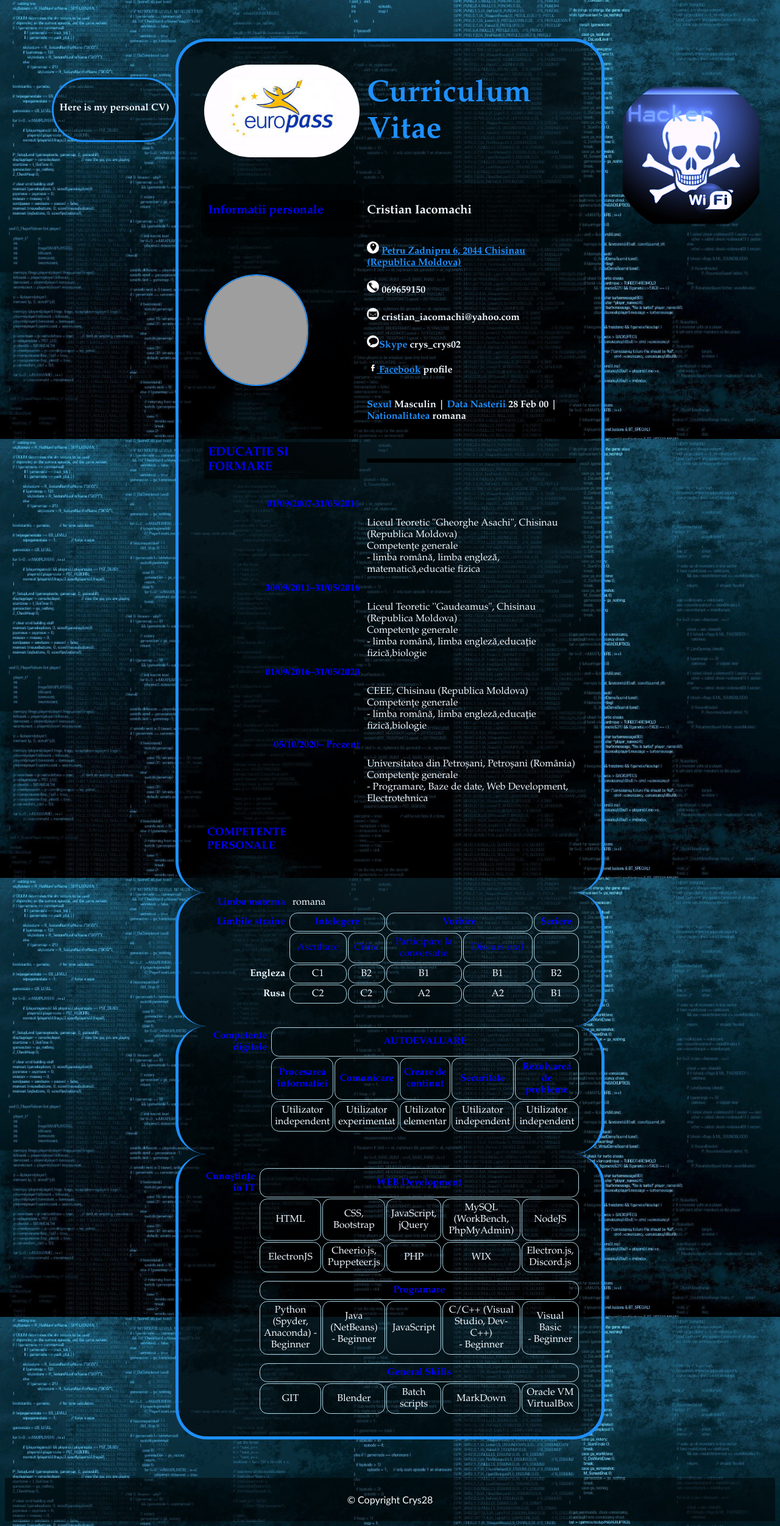
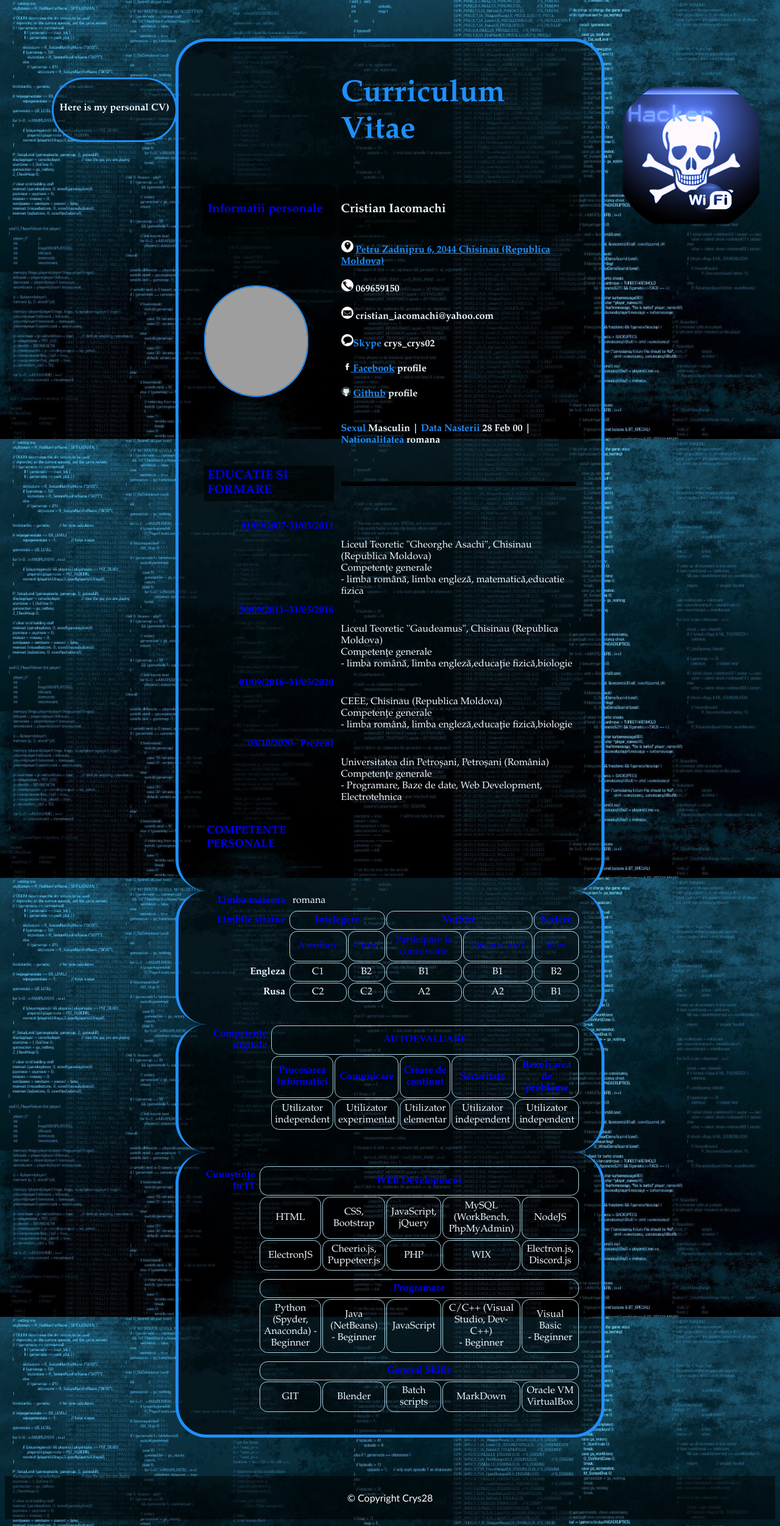
Before and after one commit to crys28/mycv, a Jekyll site: the page index.html, which Jekyll copies as it is, in a window 1280 px wide. Shown: the whole page at 61% size. Built offline with Jekyll 4.4.1, drawn with Linux system fonts in a browser that asks for light colours; grey boxes are pictures that could not be loaded.

Commit message:
added github link and style on hover of td

```diff
--- a/index.html
+++ b/index.html
@@ -18,7 +18,7 @@
 <table class="tab1">
 
   <tr>
-    <th><img src="europass.jpeg" width="255"></th>
+    <th></th>
       <th><p class="curriculum"> Curriculum Vitae</p></th>
   </tr>
 
@@ -34,6 +34,7 @@
 <img src="email.png" width="20" height="20"> cristian_iacomachi@yahoo.com<br><br>
 <img src="chat.png" width="20" height="20"><a>Skype</a> crys_crys02<br><br>
 <img src="facebook.png" width="16" height="16"><a href="https://www.facebook.com/cristian.iacomachi.3"> Facebook</a> profile<br> <br>
+<img src="github.png"> <a href="https://www.github.com/crys28"> Github</a> profile<br><br>
 <br>
 <a>Sexul</a> Masculin | <a>Data Nasterii</a> 28 Feb 00 | <a>Nationalitatea</a> romana
 </th>
@@ -115,7 +116,7 @@
 	<td class="tdblue">Citire</td>
 	<td class="tdblue">Participare la<br>conversatie</td>
 	<td class="tdblue">Discurs oral</td>
-	<td class="tdblue"></td>
+	<td class="tdblue">Esee</td>
 </tr>
 
 <tr>
--- a/styles.css
+++ b/styles.css
@@ -114,6 +114,7 @@
   text-align: left;
   margin: 0%-auto ;
   border-radius: 1vw;
+  transition-duration: 0.8s;
 }
 
 img {
@@ -126,7 +127,11 @@
 
 
 
-
+td:hover{
+  background-color:   white;
+  color:  black;
+  cursor:   pointer;
+}
 
 
 /*Clase*/
```
Also changed, not shown: github.png (added).
